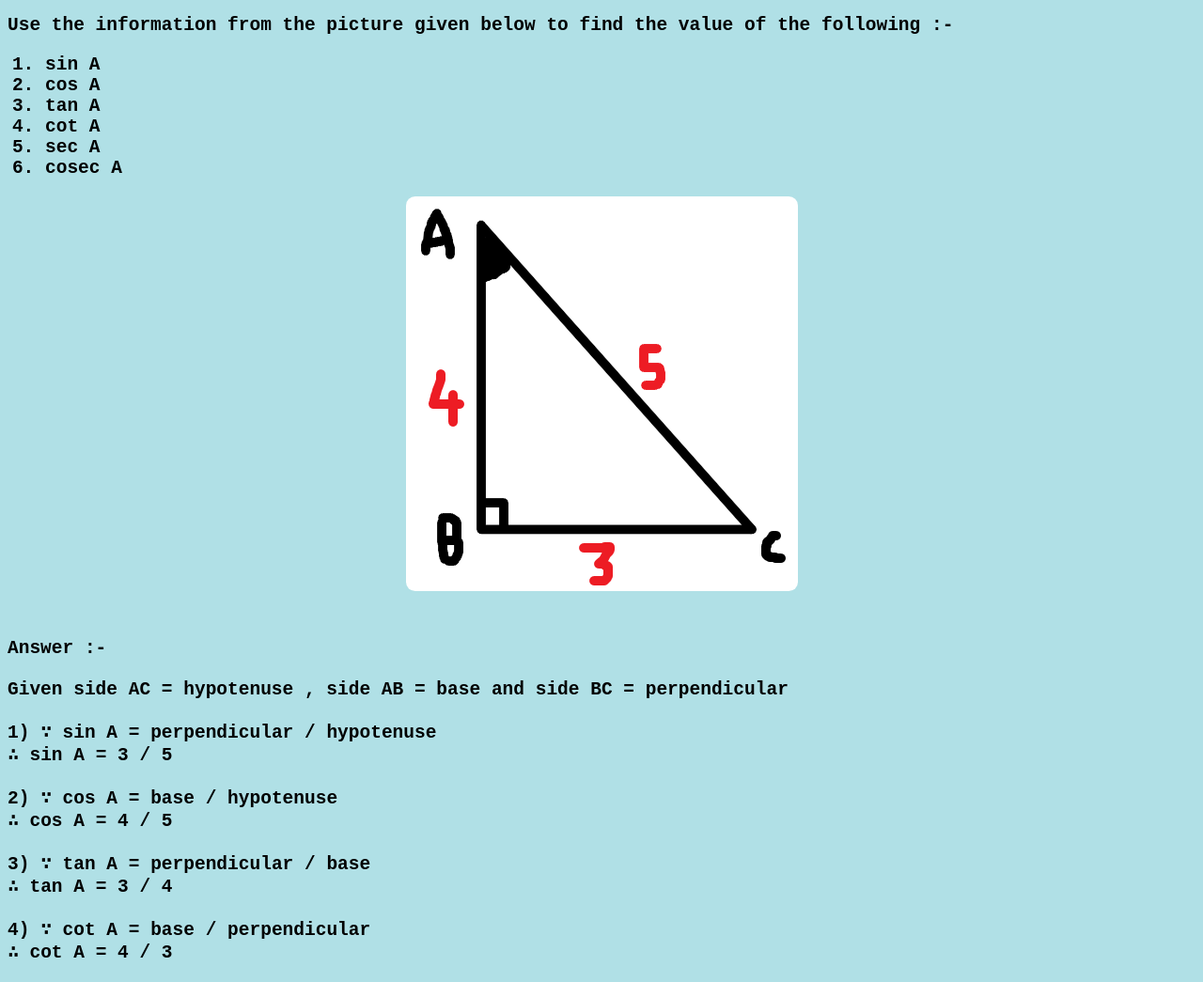
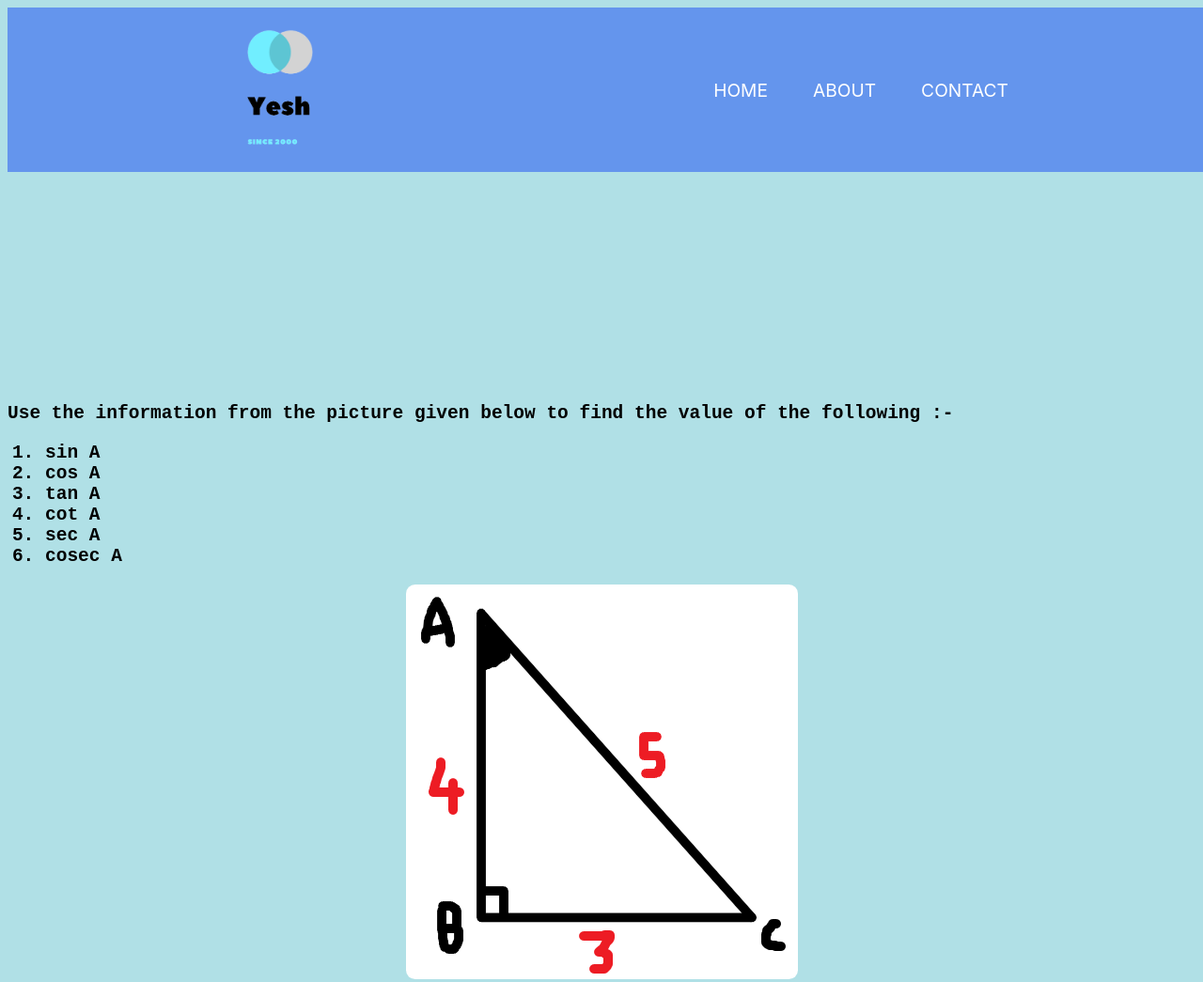
Before and after one commit to yeshwanthvr/HTML-and-CSS, a plain HTML site: page yesh/practisetrigonometry.html in a window 1280 px wide. Shown: the top 1045 px of the page at 94% size. Drawn offline with Linux system fonts and the light colour scheme.

Commit message:
Made changes to the website pages

```diff
--- a/yesh/css/main.css
+++ b/yesh/css/main.css
@@ -268,7 +268,7 @@ div {
     align-self: center;
 }
 
-@media (max-width: 950px)
+@media (max-width: 650px)
 {
     div {
         display: flex;
--- a/yesh/practisetrigonometry.html
+++ b/yesh/practisetrigonometry.html
@@ -8,6 +8,21 @@
     <link rel="stylesheet" href="css/main.css">
 </head>
 <body id="font">
+    <header>
+        <h1 class="logo"><a href="index.html"><img src="images/logo.png" width="150px" alt="Yesh"></img></a></h1>
+        <input type="checkbox" id="nav-toggle" class="nav-toggle">
+        <nav>
+            <ul>
+                <li><a href="#">Home</a></li>
+                <li><a href="about.html">About</a></li>
+                <li><a href="contact.html">Contact</a></li>
+            </ul>
+        </nav>
+        <label for="nav-toggle" class="nav-toggle-label">
+            <span></span>
+        </label>
+    </header>
+    <br><br><br><br><br><br><br><br><br><br><br><br><br><br><br><br><br><br><br><br><br><br><br><br><br><br><br>
     <h2>
         Use the information from the picture given below to find
         the value of the following :-
```
Also changed, not shown: yesh/about.html (+1 -1 lines), yesh/contact.html (+1 -1 lines), yesh/index.html (+1 -1 lines), yesh/trigonometry.html (+15 -0 lines).
